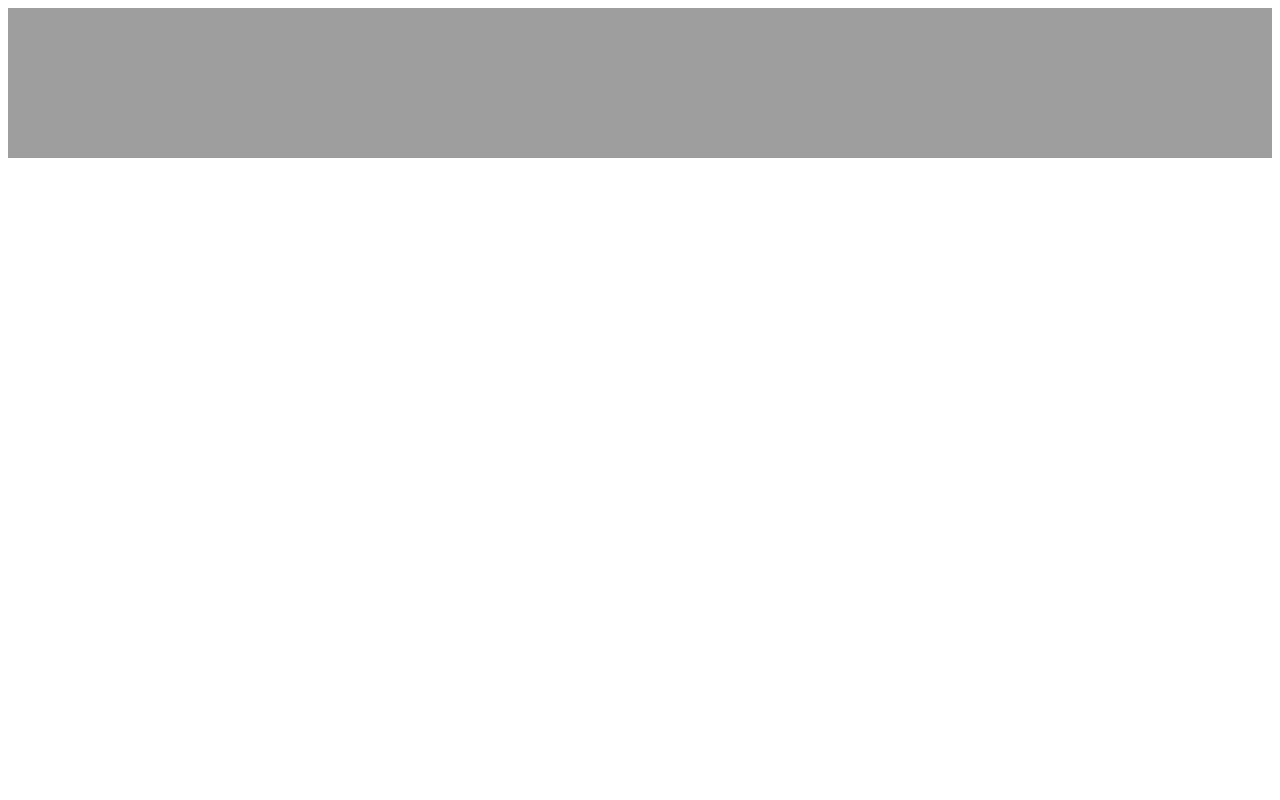
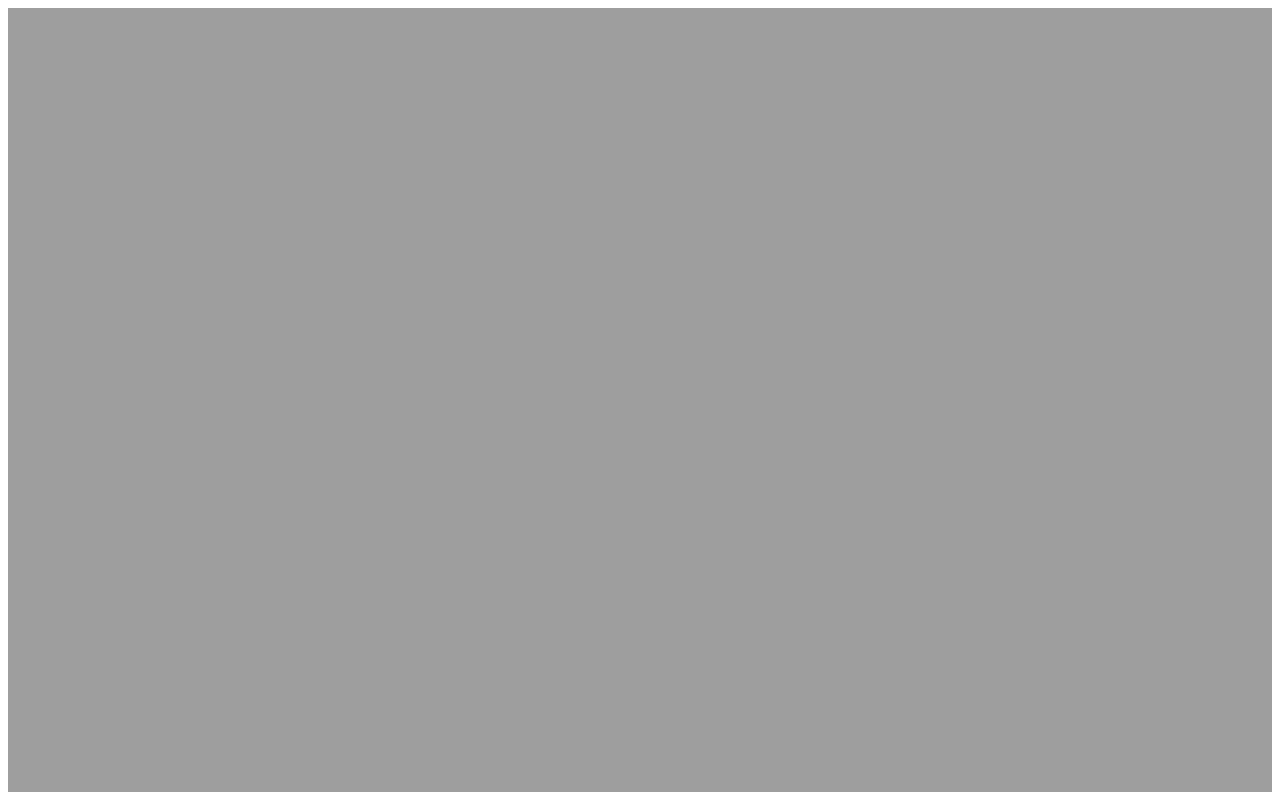
Before and after one commit to Viacheslav-Romanov/Viacheslav-Romanov.github.io, a plain HTML site: page index.html in a window 1280 px wide. Drawn offline with Linux system fonts and the light colour scheme.

Commit message:
height 100

```diff
--- a/index.html
+++ b/index.html
@@ -6,7 +6,7 @@
 </head>
 
 <body>
-    <iframe id="theFrame" src="http://35.209.5.163/" style="width:100%;" frameborder="0">
+    <iframe id="theFrame" src="http://35.209.5.163/" style="width:100%;height:100%;" frameborder="0">
     </iframe>
 </body>
 
```
